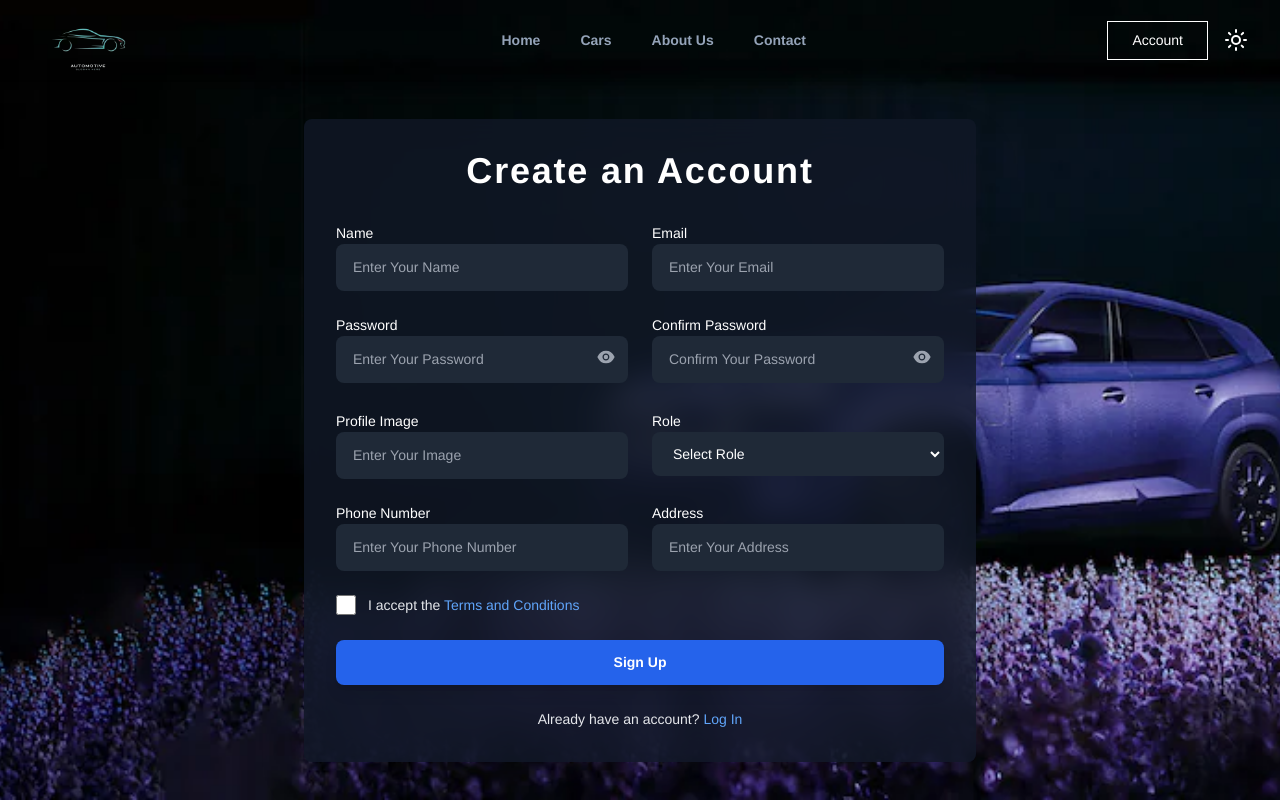
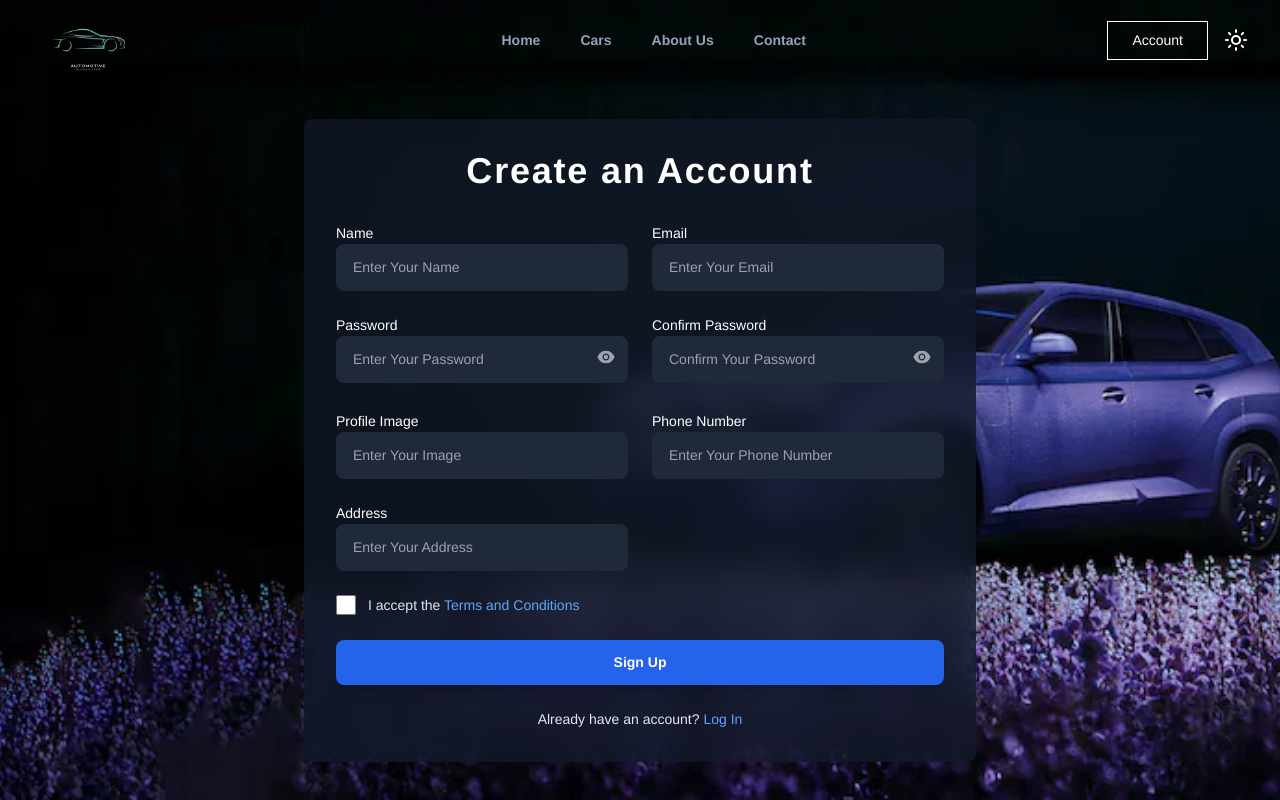
Before and after one commit to IamShihabPro/car-rental-frontend, a React (Vite) app: page /signup in a window 1280 px wide. Built offline with nearby package versions, Linux system fonts and the light colour scheme.

Commit message:
chart added

```diff
--- a/src/pages/SignUp/Signup.tsx
+++ b/src/pages/SignUp/Signup.tsx
@@ -1,10 +1,20 @@
 import { useState } from "react";
 import { Link, useNavigate } from "react-router-dom";
-import { TSignup } from "@/types/userTypes";
 import { useSignupMutation } from "@/redux/feature/user/userApi";
 import { toast } from "sonner";
 import { AiFillEye, AiFillEyeInvisible } from 'react-icons/ai';
 import Bg from '../../assets/images/cars/bmw-5.webp';
+
+type TSignup = {
+    name: string;
+    email: string;
+    password: string;
+    confirmPassword: string;
+    phone: string;
+    address: string;
+    image: string;
+    termsAccepted: boolean;
+}
 
 const Signup: React.FC = () => {
     const [passwordVerify, setPasswordVerify] = useState('');
@@ -16,7 +26,6 @@ const Signup: React.FC = () => {
     const [formData, setFormData] = useState<TSignup>({
         name: '',
         email: '',
-        role: '',
         password: '',
         confirmPassword: '',
         phone: '',
@@ -45,8 +54,8 @@ const Signup: React.FC = () => {
     const handleSubmit = async (e: React.FormEvent<HTMLFormElement>) => {
         e.preventDefault();
         if (formData.password === formData.confirmPassword) {
-            const { name, email, password, role, address, phone, image } = formData;
-            const datas = { name, email, password, role, address, phone, image };
+            const { name, email, password, address, phone, image } = formData;
+            const datas = { name, email, password, address, phone, image };
 
             try {
                 const res = await signup(datas).unwrap();
@@ -149,20 +158,6 @@ const Signup: React.FC = () => {
                             />
                         </div>
                         <div className="col-span-1">
-                            <label className="text-white">Role</label>
-                            <select
-                                name="role"
-                                value={formData.role}
-                                onChange={handleInputChange}
-                                className="w-full px-4 py-3 border border-transparent rounded-lg focus:border-blue-500 focus:ring-2 focus:ring-blue-500 focus:ring-opacity-50 text-white bg-gray-800 transition duration-300 ease-in-out transform hover:scale-105"
-                                required
-                            >
-                                <option value="" disabled>Select Role</option>
-                                <option value="user">User</option>
-                                <option value="admin">Admin</option>
-                            </select>
-                        </div>
-                        <div className="col-span-1">
                             <label className="text-white">Phone Number</label>
                             <input
                                 type="tel"
```
